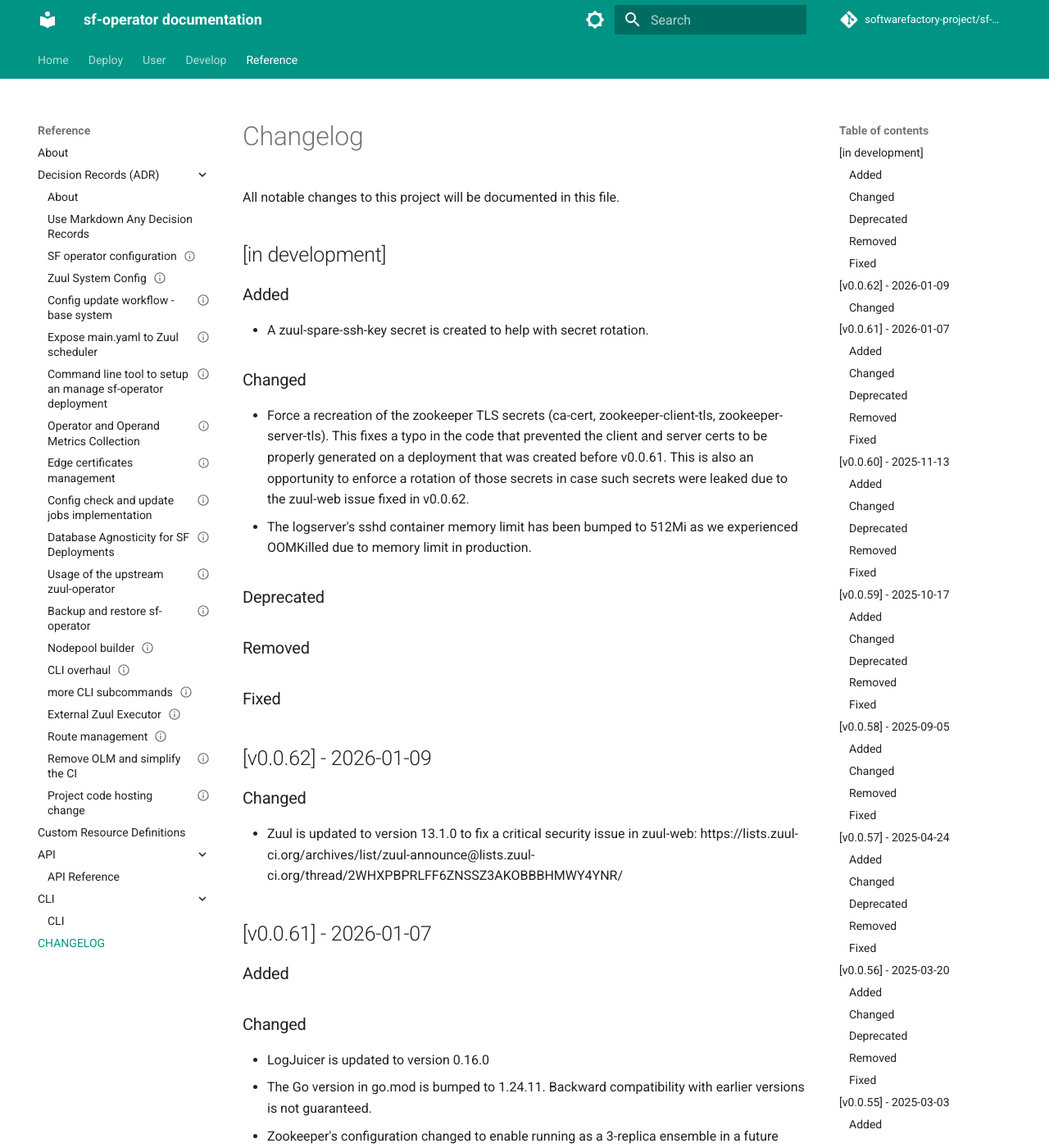
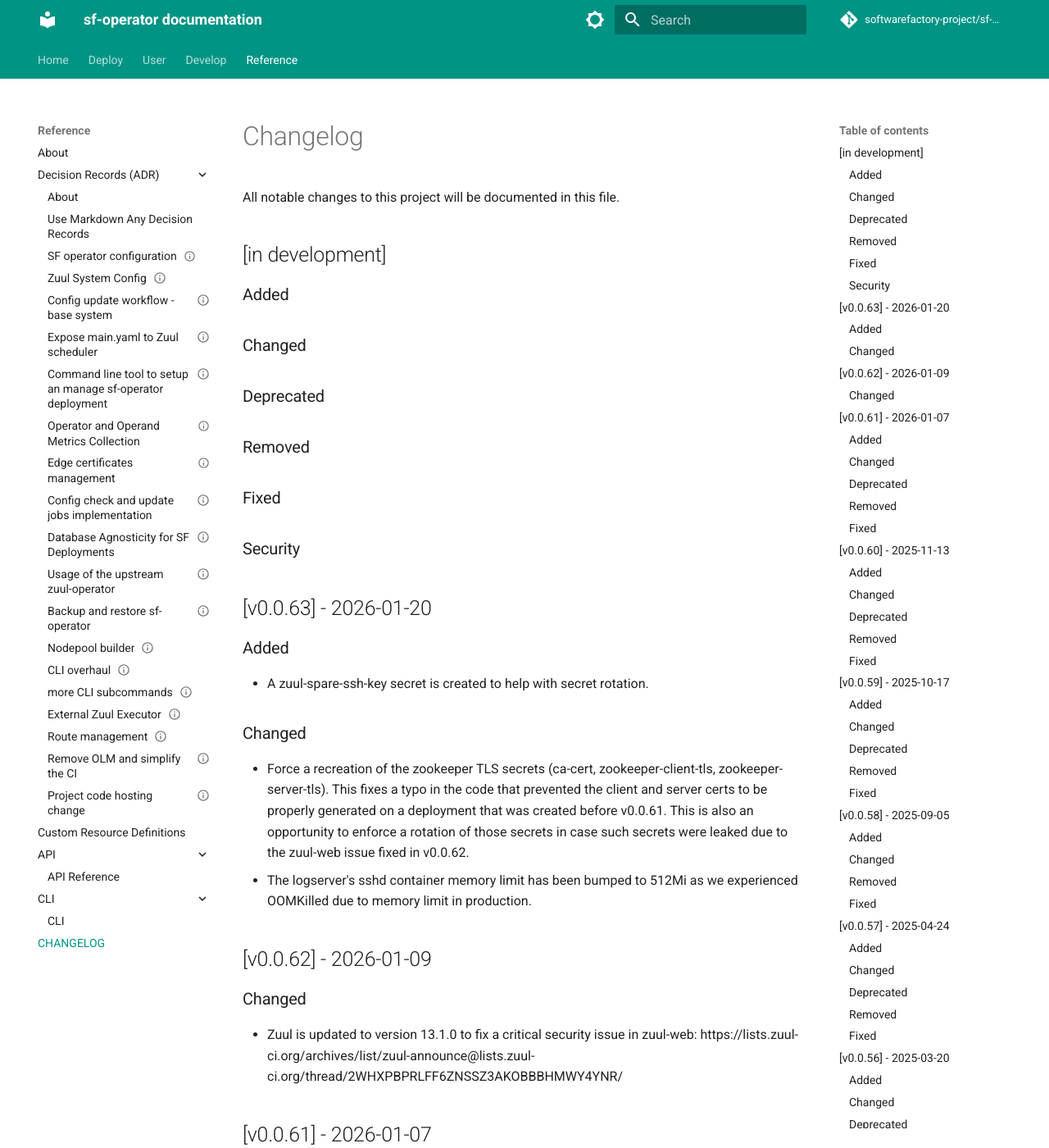
Before and after one commit to softwarefactory-project/sf-operator, an MkDocs documentation site: the page built from doc/reference/CHANGELOG.md, in a window 1280 px wide and 1400 px high. Shown: the whole window at 82% size. Built offline with MkDocs 1.6.1 and Material for MkDocs 9.7.7, drawn with Linux system fonts in a browser that asks for light colours; comment, search, counter and statistics services are not loaded.

Commit message:
Update CHANGELOG for v0.0.63 release
Change-Id: Ia82f1cc1f9c7b4b3ebaab4dbda87d08ce928dc68

```diff
--- a/doc/reference/CHANGELOG.md
+++ b/doc/reference/CHANGELOG.md
@@ -2,7 +2,17 @@
 
 All notable changes to this project will be documented in this file.
 
+
 ## [in development]
+
+### Added
+### Changed
+### Deprecated
+### Removed
+### Fixed
+### Security
+
+## [v0.0.63] - 2026-01-20
 
 ### Added
 
@@ -14,10 +24,6 @@
   that prevented the client and server certs to be properly generated on a deployment that was created before v0.0.61. This is also an
   opportunity to enforce a rotation of those secrets in case such secrets were leaked due to the zuul-web issue fixed in v0.0.62.
 - The logserver's sshd container memory limit has been bumped to 512Mi as we experienced OOMKilled due to memory limit in production.
-
-### Deprecated
-### Removed
-### Fixed
 
 
 ## [v0.0.62] - 2026-01-09
```
